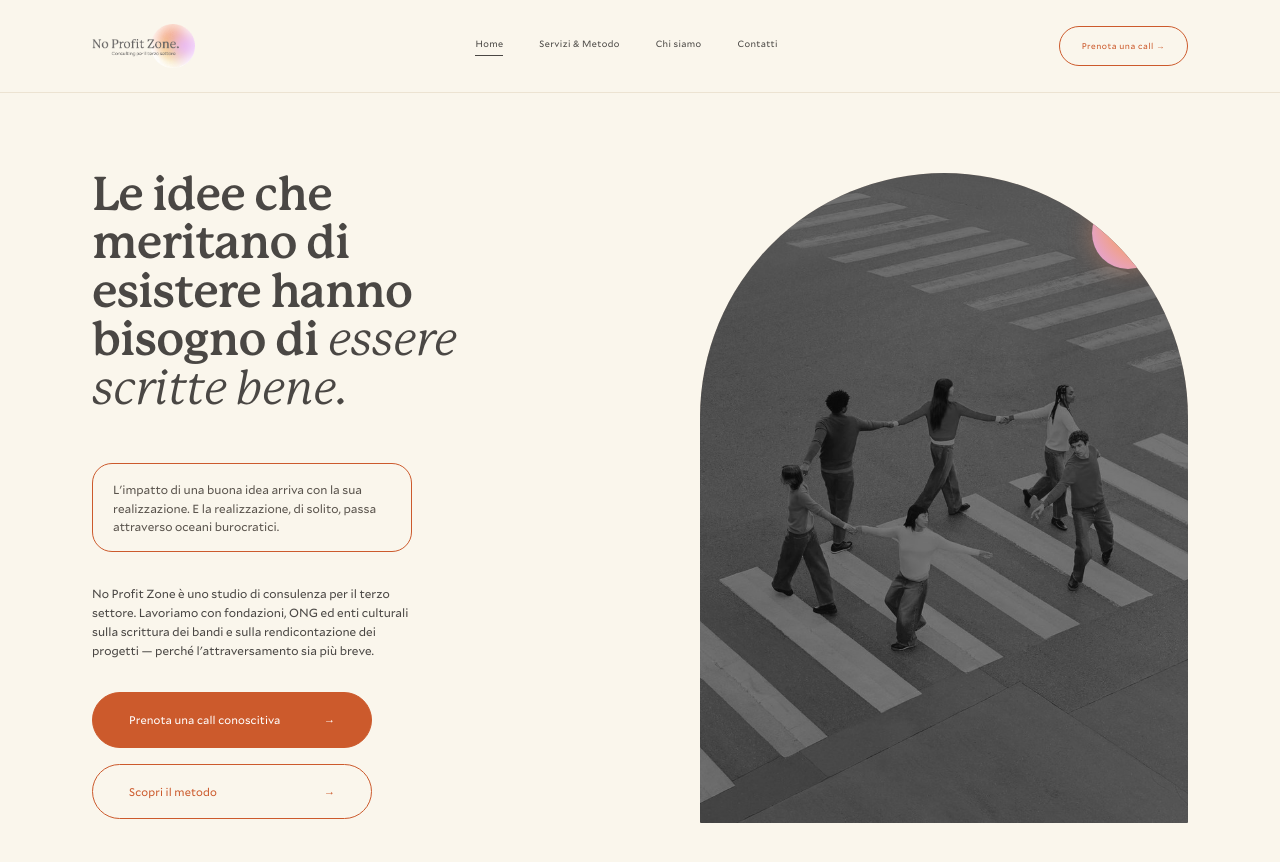
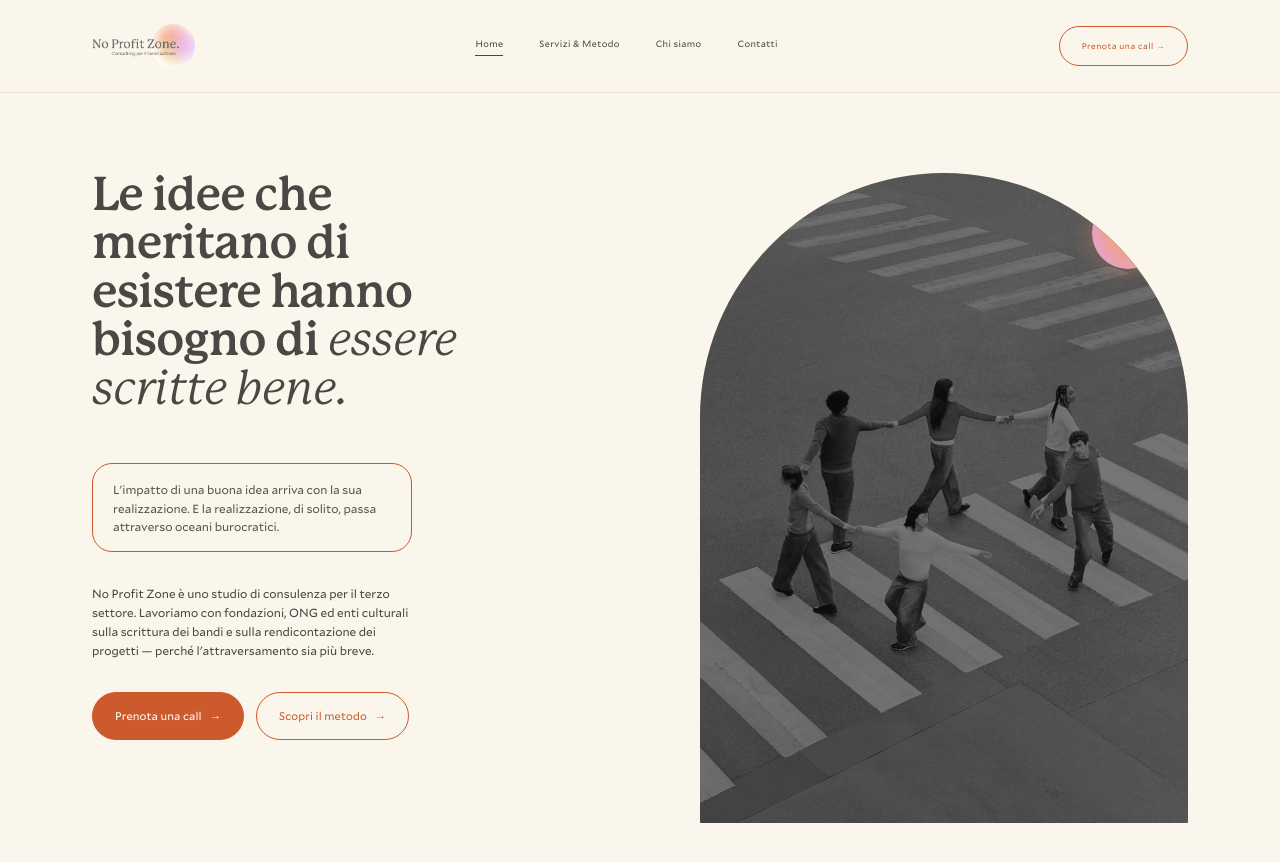
Before and after one commit to Giadasamw/noprofitzone_deploying, a Next.js app: page / in a window 1280 px wide. Shown: the top 862 px of the page. Built offline with nearby package versions, Linux system fonts and the light colour scheme.

Commit message:
feat: align hero buttons and adjust button styles
Horizontally align buttons and tweak styles for better fit.

```diff
--- a/src/components/Hero.tsx
+++ b/src/components/Hero.tsx
@@ -62,14 +62,14 @@ export default function Hero() {
             <div
               style={{
                 display: "flex",
-                flexDirection: "column",
-                alignItems: "flex-start",
-                gap: 16,
+                flexDirection: "row",
+                alignItems: "center",
+                gap: 12,
                 marginTop: 32,
               }}
             >
               <a href="#" style={pillStyle("filled")}>
-                Prenota una call conoscitiva <span style={{ fontFamily: '"Mackinac", serif', fontSize: 11.2 }}>→</span>
+                Prenota una call <span style={{ fontFamily: '"Mackinac", serif', fontSize: 11.2 }}>→</span>
               </a>
               <a href="#" style={pillStyle("ghost")}>
                 Scopri il metodo <span style={{ fontFamily: '"Mackinac", serif', fontSize: 11.2 }}>→</span>
@@ -117,16 +117,16 @@ function pillStyle(variant: "filled" | "ghost"): React.CSSProperties {
   const base: React.CSSProperties = {
     display: "inline-flex",
     alignItems: "center",
-    gap: 10,
-    justifyContent: "space-between",
+    gap: 8,
+    justifyContent: "center",
     fontFamily: '"Mallory", sans-serif',
     fontSize: 11.1,
     letterSpacing: "0.01em",
-    padding: "18px 36px",
+    padding: "14px 22px",
     borderRadius: 999,
-    minWidth: 280,
     border: "1.5px solid var(--accent)",
     transition: "background .2s, color .2s",
+    whiteSpace: "nowrap",
   };
   if (variant === "filled") return { ...base, background: "var(--accent)", color: "#fff" };
   return { ...base, background: "transparent", color: "var(--accent)" };
```
